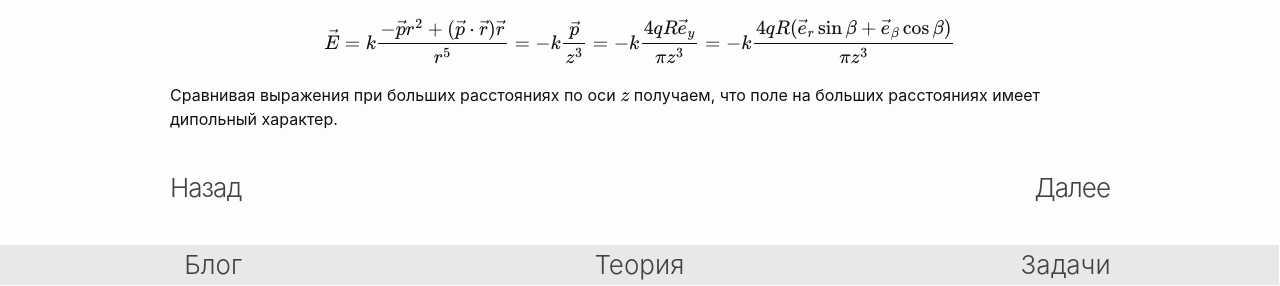
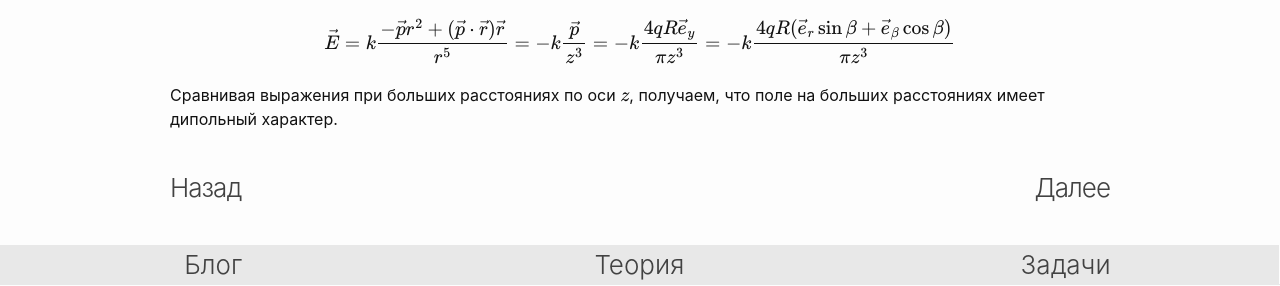
Before and after one commit to sputnikas/sputnikas.github.io, a Jekyll site: the page built from _problems/batygyn_1970/88.md, in a window 1280 px wide. Shown: the part 1406-1692 px from the top of the page. Built offline with Jekyll 4.4.1, drawn with Linux system fonts in a browser that asks for light colours; formulas are drawn with MathJax 3; a script that is not in the unit is left out.

Commit message:
Update 88.md

```diff
--- a/_problems/batygyn_1970/88.md
+++ b/_problems/batygyn_1970/88.md
@@ -66,4 +66,4 @@ $$
 \vec{E} = k \frac{- \vec{p} r^2 + (\vec{p}\cdot\vec{r})\vec{r}}{r^5} = - k \frac{\vec{p}}{z^3} = - k \frac{4 q R \vec{e}_y}{\pi z^3} = - k \frac{4 q R (\vec{e}_r \sin \beta + \vec{e}_\beta \cos \beta)}{\pi z^3}
 $$
 
-Сравнивая выражения при больших расстояниях по оси $z$ получаем, что поле на больших расстояниях имеет дипольный характер.
+Сравнивая выражения при больших расстояниях по оси $z$, получаем, что поле на больших расстояниях имеет дипольный характер.
```
